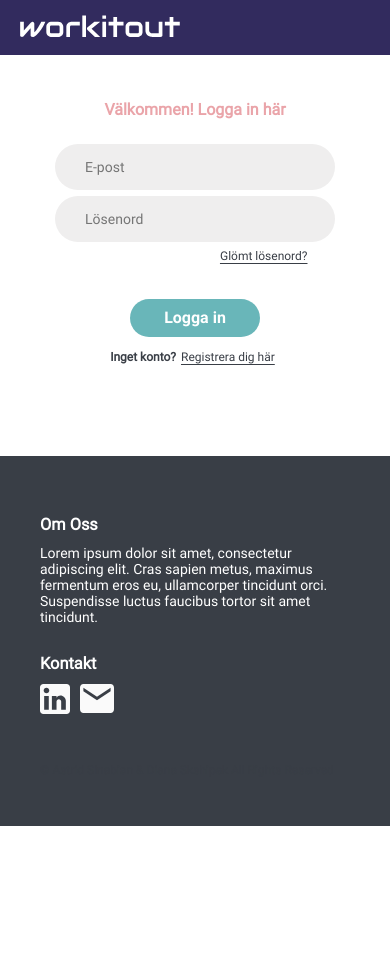
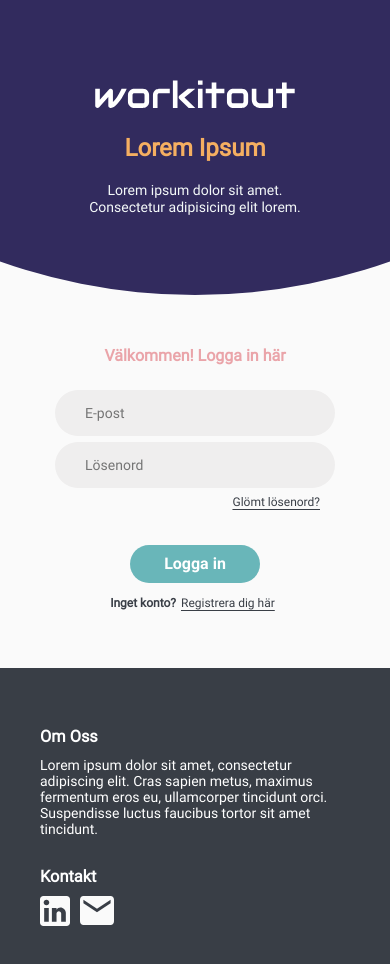
Before and after one commit to Diasks/WorkItOut, a React (Create React App) app in the folder Client/: page / in a window 390 px wide. Shown: the top 964 px of the page. Before the commit the page ends 844 px from the top, so only its background shows below. Built offline with nearby package versions, Linux system fonts and the light colour scheme; no server answers.

Commit message:
T-89: Style Banner front page, also responsive

```diff
--- a/Client/src/App.scss
+++ b/Client/src/App.scss
@@ -8,4 +8,5 @@
 @import "styles/buttons";
 @import "styles/menu";
 @import "styles/alert";
+@import "styles/banner";
 @import "styles/_footer.scss";
--- /dev/null
+++ b/Client/src/components/layout/Banner.jsx
@@ -0,0 +1,14 @@
+import React from "react";
+
+const Banner = () => {
+  return (
+    <header className="banner">
+      <span className="logo logo-full big"></span>
+      <h2 className="label">Lorem Ipsum</h2>
+      <div className="description">Lorem ipsum dolor sit amet.</div>
+      <div className="description">Consectetur adipisicing elit lorem. </div>
+    </header>
+  );
+};
+
+export default Banner;
--- a/Client/src/components/layout/Navbar.jsx
+++ b/Client/src/components/layout/Navbar.jsx
@@ -63,21 +63,23 @@ const Navbar = ({ auth: { isAuthenticated, loading }, logout }) => {
     </div>
   );
 
-  return (
+  const navBar = (
     <nav>
       <div className="navbar-small-screen">
         <span className="logo logo-full"></span>
-        {!loading && <Fragment>{isAuthenticated ? menuMobile : null}</Fragment>}
+        {!loading && <Fragment>{menuMobile}</Fragment>}
       </div>
 
       <div className="navbar-big-screen">
         <div className="logo-wrapper">
           <span className="logo logo-full"></span>
         </div>
-        {!loading && <Fragment>{isAuthenticated ? menu : null}</Fragment>}
+        {!loading && <Fragment>{menu}</Fragment>}
       </div>
     </nav>
   );
+
+  return <Fragment>{isAuthenticated ? navBar : null}</Fragment>;
 };
 
 Navbar.propTypes = {
--- a/Client/src/components/pages/Home.jsx
+++ b/Client/src/components/pages/Home.jsx
@@ -1,13 +1,17 @@
-import React from "react";
+import React, { Fragment } from "react";
 import LoginForm from "../layout/LoginForm";
+import Banner from "../layout/Banner";
 
 const Home = () => {
   return (
-    <main className="main">
-      <section className="page-container">
-        <LoginForm />
-      </section>
-    </main>
+    <Fragment>
+      <Banner />
+      <main className="main home">
+        <section className="page-container">
+          <LoginForm />
+        </section>
+      </main>
+    </Fragment>
   );
 };
 
--- /dev/null
+++ b/Client/src/styles/_banner.scss
@@ -0,0 +1,43 @@
+.banner {
+  display: flex;
+  flex-direction: column;
+  justify-content: center;
+  align-items: center;
+
+  position: relative;
+  overflow: hidden;
+  text-align: center;
+  padding: 80px 20px;
+  z-index: 2;
+
+  @media (min-width: $small-l) {
+    padding: 130px 20px 150px 20px;
+  }
+
+  &::before {
+    content: "";
+    display: block;
+    background-color: $plum;
+    position: absolute;
+    left: 50%;
+    bottom: 0;
+    transform: translateX(-50%);
+    border-radius: 150vw;
+    width: 300vw;
+    height: 300vw;
+    z-index: -1;
+
+    @media (min-width: $large) {
+      border-radius: 300vw;
+    }
+  }
+}
+
+.label {
+  color: $mustard;
+}
+
+.description {
+  color: $cream;
+  font-size: 14px;
+}
--- a/Client/src/styles/_base.scss
+++ b/Client/src/styles/_base.scss
@@ -1,5 +1,6 @@
 body {
   font-family: "Roboto Regular";
+  background-color: $lightCream;
 }
 
 .main {
@@ -16,6 +17,11 @@ body {
 
   &.column {
     flex-direction: column;
+  }
+
+  &.home {
+    margin: 0;
+    padding: 8vw 8vw 12vw 8vw;
   }
 }
 
@@ -49,7 +55,7 @@ body {
   &.right {
     text-align: right;
     width: 250px;
-    padding-right: 30px;
+    padding-right: 5px;
   }
 }
 
--- a/Client/src/styles/_icons.scss
+++ b/Client/src/styles/_icons.scss
@@ -2,7 +2,6 @@
   display: block;
   background-size: 100%;
   background-repeat: no-repeat;
-
 
   &.icon-linkedin {
     background: url(../styles/icons/linkedin-icon.svg);
@@ -40,4 +39,14 @@
       width: 200px;
     }
   }
+
+  &.big {
+    height: 35px;
+    width: 200px;
+
+    @media (min-width: $small-l) {
+      height: 50px;
+      width: 250px;
     }
+  }
+}
```
Lines whose indentation alone changed are shown as unchanged.
